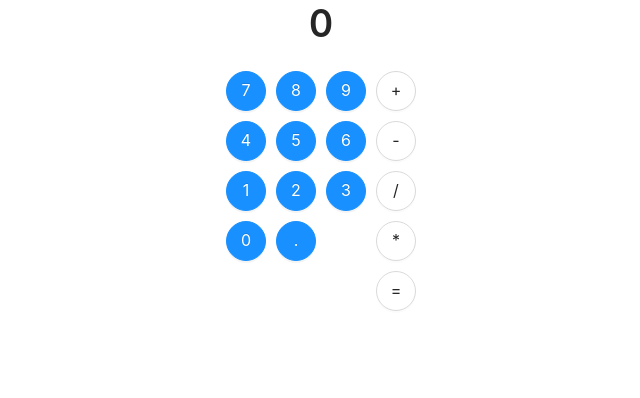
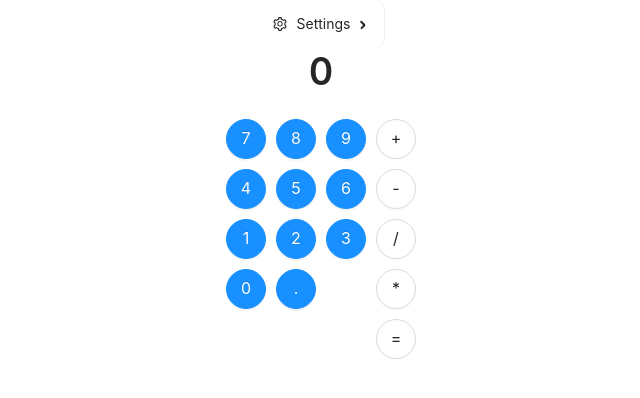
Before and after one commit to spacepolice10/react-calc, a React (Vite) app: page / in a window 1280 px wide. Shown: the top 398 px of the page, without its empty margins (319-959 px from the left). Built offline with nearby package versions, Linux system fonts and the light colour scheme.

Commit message:
feat: implement switcher

```diff
--- a/src/App.css
+++ b/src/App.css
@@ -0,0 +1,3 @@
+.ant-menu .ant-menu-sub .ant-menu-vertical {
+  border-radius: 10px;
+}
--- a/src/App.jsx
+++ b/src/App.jsx
@@ -2,6 +2,7 @@ import { Typography } from "antd"
 import Numbers from "./components/Numbers"
 import Input from "./components/Input"
 import Expressions from "./components/Expressions";
+import Settings from "./components/Settings";
 
 const { Title } = Typography;
 const style = {display: 'flex', justifyContent: 'center', alignItems: 'center', flexDirection: 'column'}
@@ -9,6 +10,7 @@ const style = {display: 'flex', justifyContent: 'center', alignItems: 'center',
 const App = () => {
   return (
     <div style={style}>
+      <Settings />
       <Input />
       <div style={{display: 'flex'}}>
         <Numbers />
--- a/src/components/Expressions.jsx
+++ b/src/components/Expressions.jsx
@@ -1,6 +1,7 @@
 import { Row, Col, Button } from "antd"
 import { useDispatch } from 'react-redux'
 import { add, count } from '../redux/addNumberSlice'
+
 const style={margin: '5px'}
 
 const Expressions = () => {
--- a/src/components/Numbers.jsx
+++ b/src/components/Numbers.jsx
@@ -1,6 +1,6 @@
 import { Row, Col, Button } from 'antd'
 import { useDispatch } from 'react-redux'
-import { add, count } from '../redux/addNumberSlice'
+import { add } from '../redux/addNumberSlice'
 const style={margin: '5px'}
 
 const Numbers = () => {
--- /dev/null
+++ b/src/components/Settings.jsx
@@ -0,0 +1,18 @@
+import { Menu } from 'antd';
+import { SettingOutlined, CalculatorOutlined, MergeCellsOutlined } from '@ant-design/icons';
+
+const { SubMenu } = Menu
+
+const Settings = () => {
+    return (
+        <Menu style={{borderRadius: '10px'}}>
+            <SubMenu key="sub1" icon={<SettingOutlined />} title="Settings" style={{borderRadius: '10px'}}>
+                <Menu.Item key="1" icon={<CalculatorOutlined />}>Switch to calculator</Menu.Item>
+                <Menu.Item key="2" icon={<MergeCellsOutlined />}>Switch to converter</Menu.Item>
+                <Menu.Item key="3" icon={<SettingOutlined />}>Options</Menu.Item>
+            </SubMenu>
+        </Menu>
+    )
+}
+
+export default Settings
```
